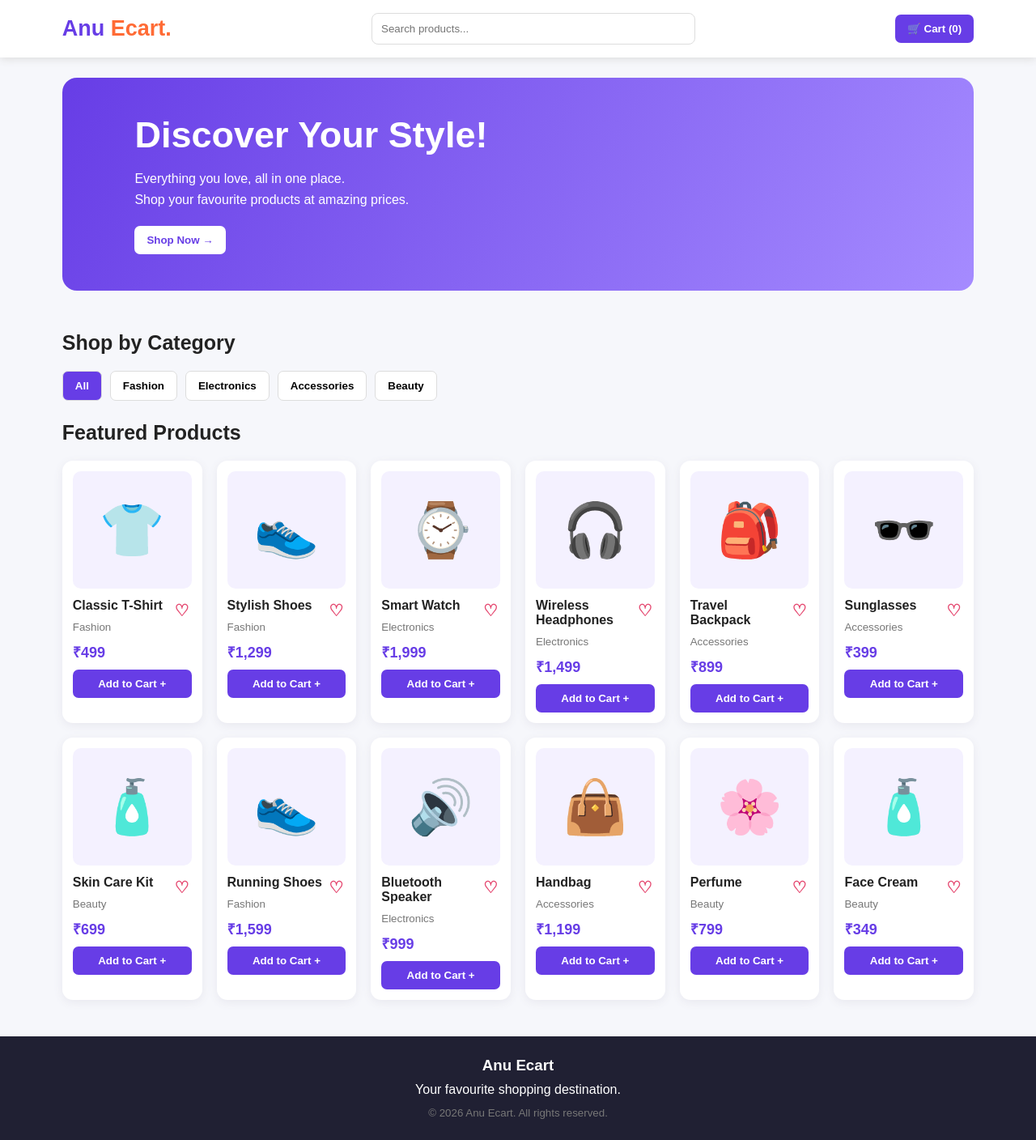
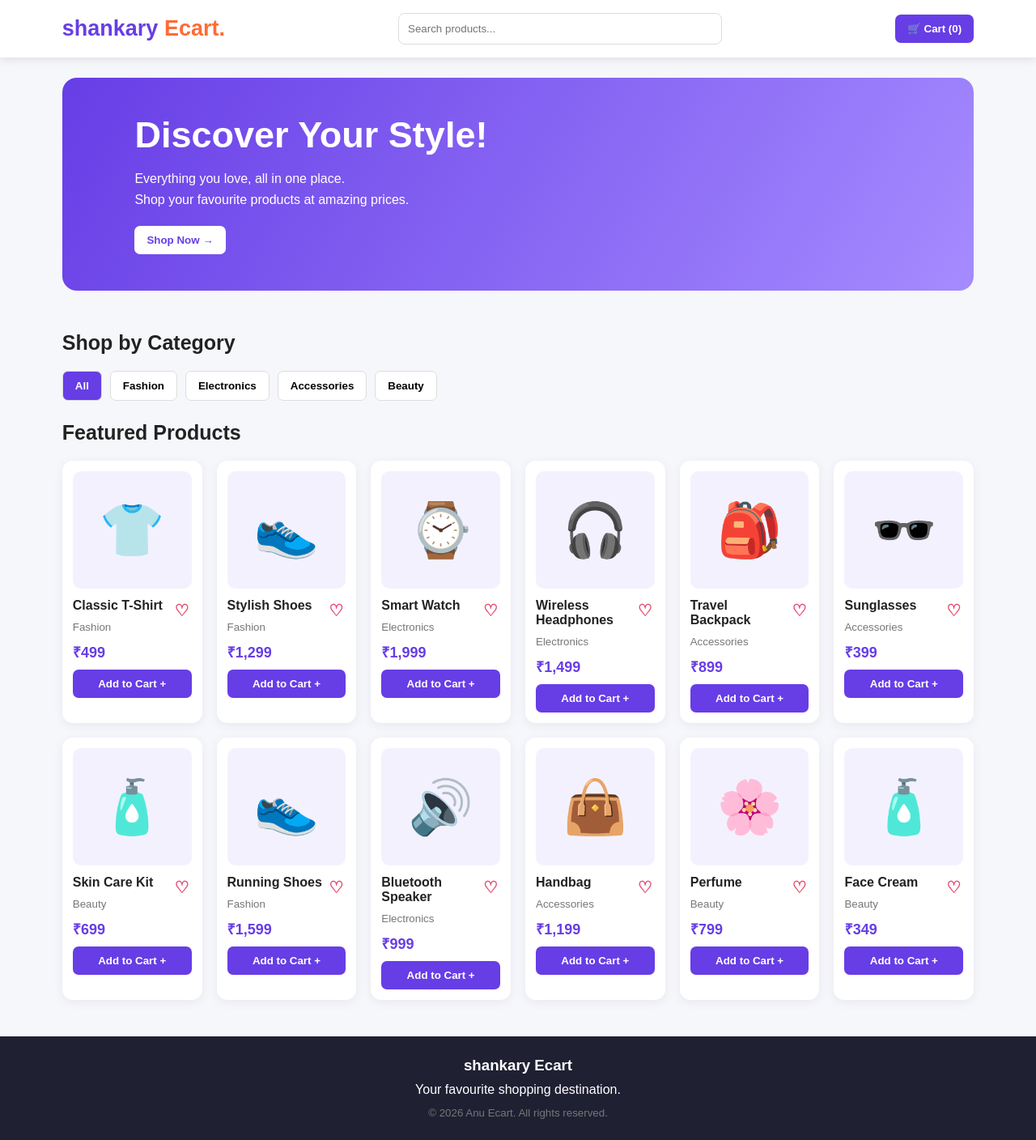
Before and after one commit to sivashankary007-pixel/shankary-ecart, a plain HTML site: page Index.html in a window 1280 px wide. Shown: the whole page at 81% size. Drawn offline with Linux system fonts and the light colour scheme.

Commit message:
Update Index.html
This project is an Instagram-inspired online shopping website called Shankary E-Cart. It allows users to explore fashion products, view product images and prices, like their favourite items, add products to their shopping cart, and place orders. The main aim of this project is to provide a simple, attractive, and user-friendly online shopping experience.

```diff
--- a/Index.html
+++ b/Index.html
@@ -3,7 +3,7 @@
 <head>
 <meta charset="UTF-8">
 <meta name="viewport" content="width=device-width, initial-scale=1.0">
-<title>Anu Ecart | Online Shopping</title>
+<title>shankary Ecart | Online Shopping</title>
 <style>
 *{margin:0;padding:0;box-sizing:border-box}
 body{font-family:Arial,sans-serif;background:#f6f7fb;color:#222}
@@ -43,7 +43,7 @@ small{color:#777}
 <body>
 
 <header>
-  <div class="logo">Anu <span>Ecart.</span></div>
+  <div class="logo">shankary <span>Ecart.</span></div>
   <input class="search" id="search" placeholder="Search products..." oninput="renderProducts()">
   <button class="cart-btn" onclick="toggleCart()">🛒 Cart (<span id="count">0</span>)</button>
 </header>
@@ -72,7 +72,7 @@ small{color:#777}
 </main>
 
 <footer>
-  <h3>Anu Ecart</h3>
+  <h3>shankary Ecart</h3>
   <p style="margin:10px">Your favourite shopping destination.</p>
   <small>© 2026 Anu Ecart. All rights reserved.</small>
 </footer>
```
